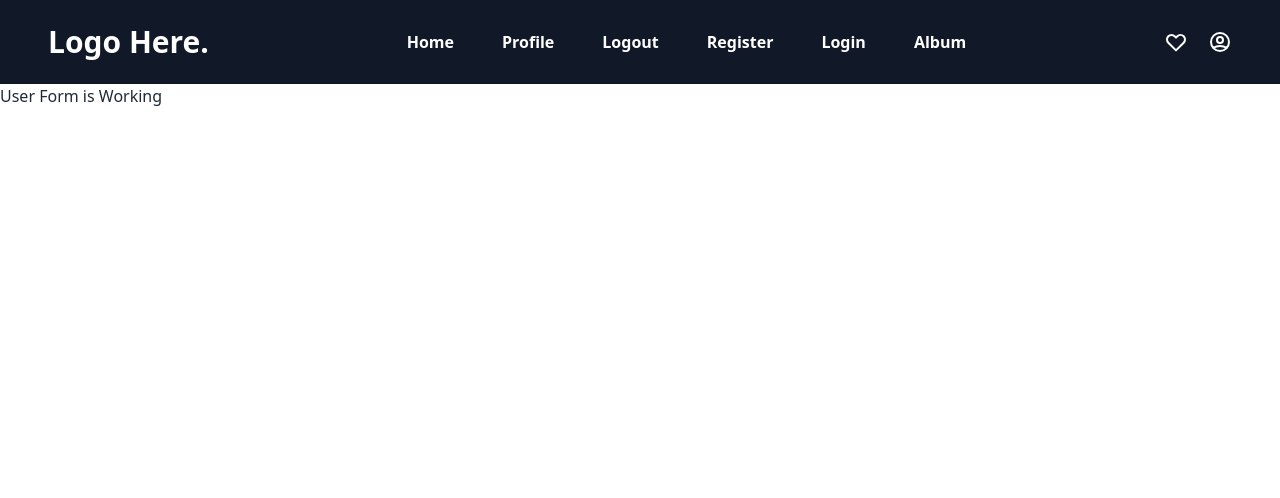
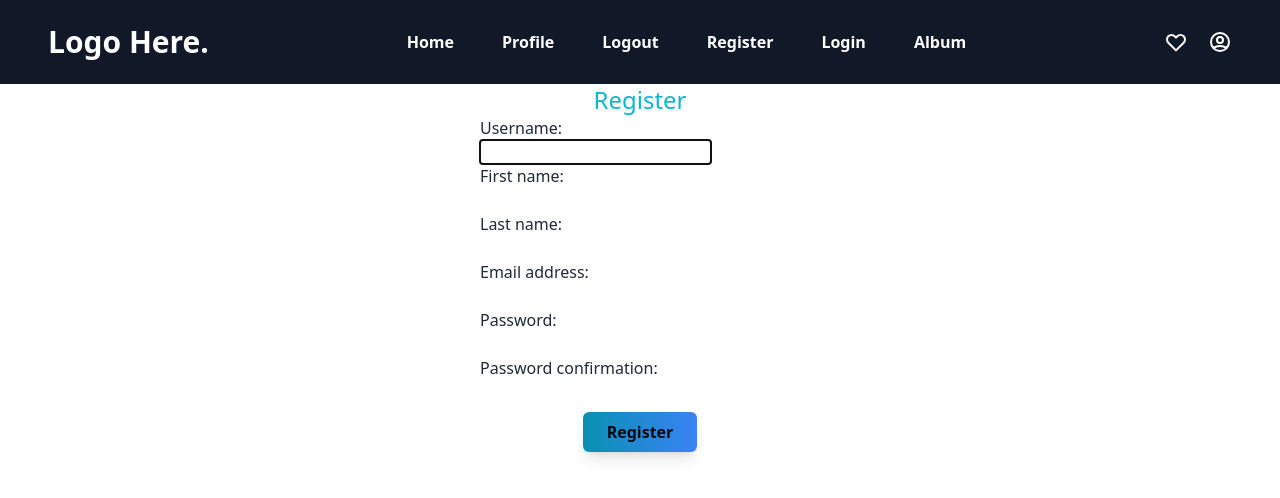
Before and after one commit to rubaiiyat/Car-Bazaar, a Django app: page /profiles/auth/register/ in a window 1280 px wide. Shown: the top 498 px of the page. Run offline with Django 5.2, Linux system fonts and the light colour scheme; some libraries are stand-ins or nearby versions.

Commit message:
User form added

```diff
--- /dev/null
+++ b/profiles/form.py
@@ -0,0 +1,8 @@
+from django.contrib.auth.forms import UserCreationForm
+from django.contrib.auth.models import User
+
+
+class userForm(UserCreationForm):
+    class Meta:
+        model = User
+        fields = ("username", "first_name", "last_name", "email")
--- a/profiles/templates/userform.html
+++ b/profiles/templates/userform.html
@@ -1,5 +1,17 @@
 {% extends 'base.html' %}
-
+{% load crispy_forms_tags %}
 {% block content %}
-  <h1 class="Text-white">User Form is Working</h1>
+  <h1 class="text-cyan-500 text-center text-2xl">{{ page }}</h1>
+  <form method="post" action="" class="w-3/12 mx-auto">
+    {% csrf_token %}
+    <!-- {{ form|crispy }} -->
+    {% for fm in form %}
+      <h1>{{ fm.label_tag }}</h1>
+      <h1>{{ fm }}</h1>
+      <h1>{{ fm.errors }}</h1>
+    {% endfor %}
+    <div class="flex justify-center items-center mt-2">
+      <button class="bg-gradient-to-r from-cyan-600 to-blue-500 hover:from-cyan-600 hover:to-blue-600 text-gray-950 font-semibold px-6 py-2 rounded-md shadow-lg hover:shadow-xl transition duration-300 ease-in-out transform hover:scale-105">{{ page }}</button>
+    </div>
+  </form>
 {% endblock %}
--- a/profiles/urls.py
+++ b/profiles/urls.py
@@ -1,4 +1,4 @@
 from django.urls import path
 from . import views
 
-urlpatterns = [path("auth/register/", views.register, name="register")]
+urlpatterns = [path("auth/register/", views.userRegister.as_view(), name="register")]
--- a/profiles/views.py
+++ b/profiles/views.py
@@ -1,7 +1,15 @@
-from django.shortcuts import render
+from django.urls import reverse_lazy
+from .form import userForm
+from django.views.generic import CreateView, TemplateView
 
 
 # Create your views here.
-def register(request):
-    page = "Register"
-    return render(request, "userform.html", {"page": page})
+class userRegister(CreateView):
+    form_class = userForm
+    template_name = "userform.html"
+    success_url = reverse_lazy("register")
+
+    def get_context_data(self, **kwargs):
+        context = super().get_context_data(**kwargs)
+        context["page"] = "Register"
+        return context
```
Also changed, not shown: db.sqlite3.
